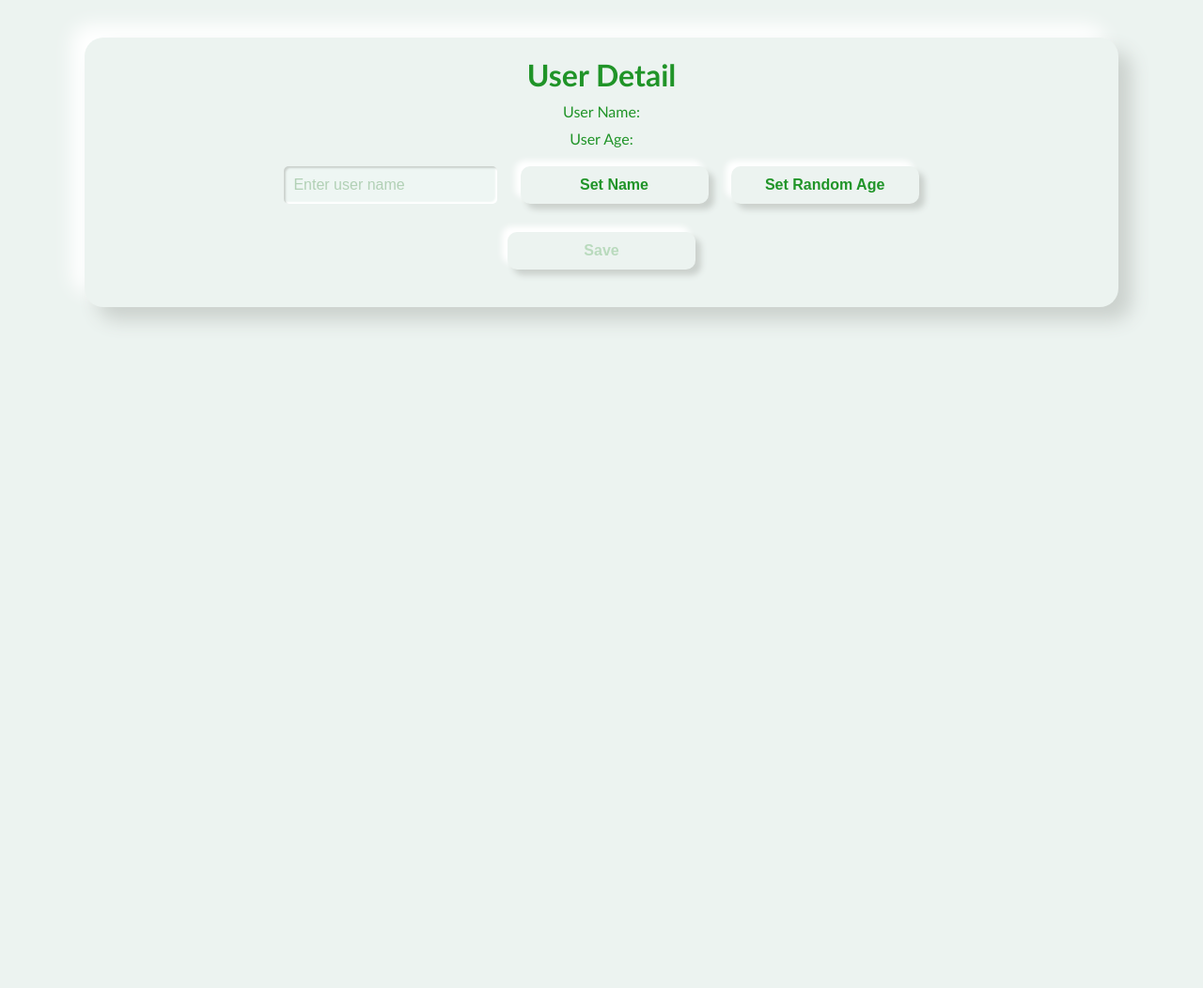
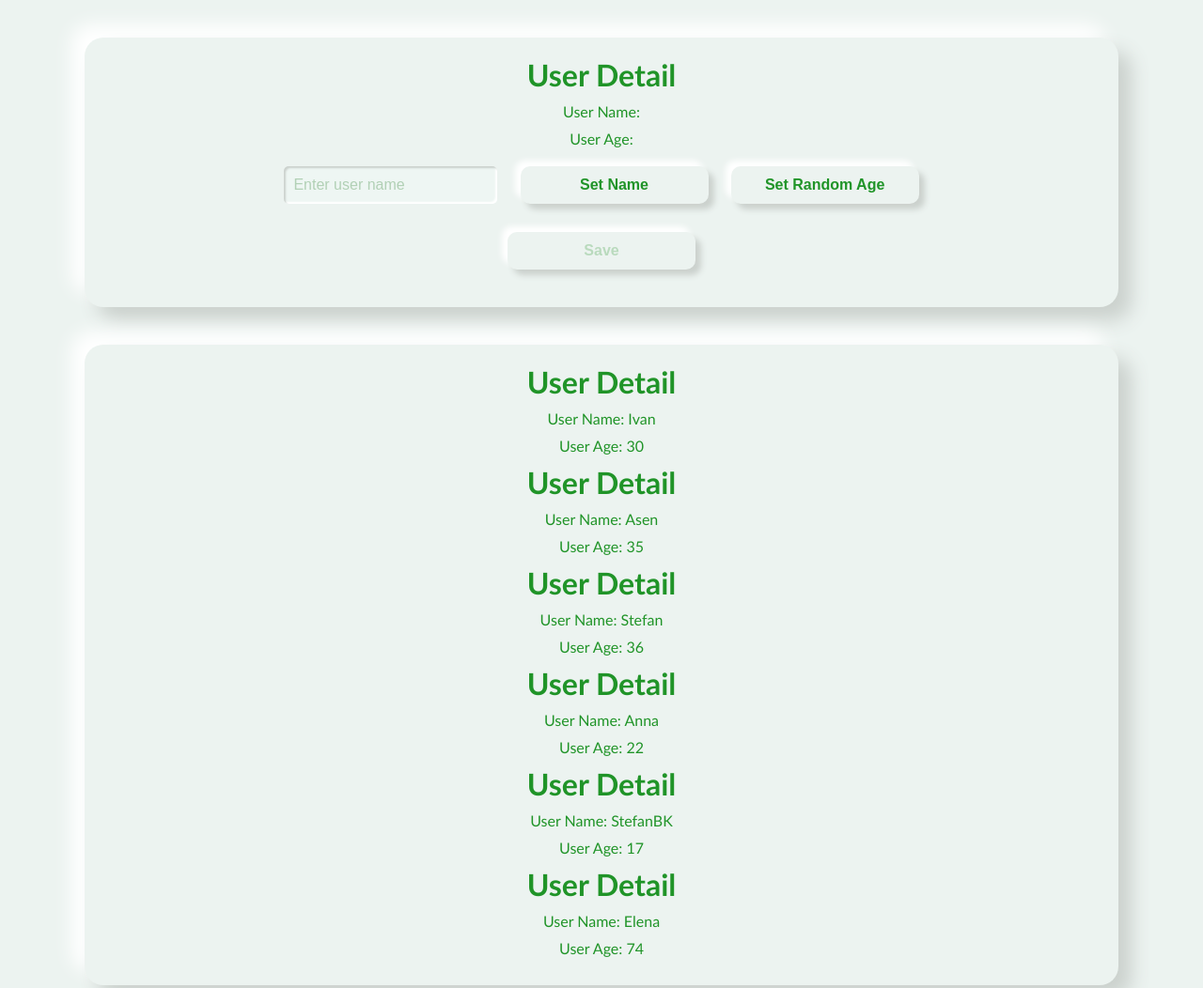
Before and after one commit to Stefan-B-K/WEB-FRAMEWORK, a website with bundled scripts: page index.html in a window 1280 px wide. Shown: the top 1052 px of the page at 94% size. Before the commit the page ends 800 px from the top, so only its background shows below. Built offline with nearby package versions, Linux system fonts and the light colour scheme; data requests are answered from the project's data file.

Commit message:
add abstract CollectionView and UserList

```diff
--- a/index.html
+++ b/index.html
@@ -10,7 +10,8 @@
 
 <body>
 
-<div id="root" class="container"></div>
+<div id="user" class="container"></div>
+<div id="user-list" class="container"></div>
 
 <script src="./src/index.ts"></script>
 </body>
--- a/src/index.ts
+++ b/src/index.ts
@@ -1,14 +1,21 @@
 import { User } from "./models/User"
 import { UserEdit } from "./views/UserEdit";
+import { UserList } from "./views/UserList";
 
 
-const user = User.createUser({ })
+const user = User.createUser({})
+const userRoot = document.getElementById('user')
 
-const root = document.getElementById('root')
-if (root) {
-    const userEdit = new UserEdit(root, user)
-    userEdit.render()
-    console.log(userEdit)
-} else {
-    throw new Error('Root element not found')
-}
+if (userRoot) new UserEdit(userRoot, user).render()
+else throw new Error('Root element not found')
+
+
+const users = User.createUserCollection()
+const userListRoot = document.getElementById('user-list')
+
+users.on('change', () => {
+    if (userListRoot) new UserList(userListRoot, users).render()
+    else throw new Error('Root element not found')
+})
+
+users.fetch()
--- /dev/null
+++ b/src/views/CollectionView.ts
@@ -0,0 +1,20 @@
+import { Collection } from "../models/Collection";
+
+export abstract class CollectionView<T, K> {
+    constructor (public parentNode: Element, public collection: Collection<T, K>) {}
+
+    abstract renderItem(itemParentNode: Element, model: T): void
+
+    render(): void {
+        this.parentNode.innerHTML = ''
+
+        const templateElement = document.createElement('template')
+
+        for (let model of this.collection.models) {
+            const itemParentNode = document.createElement('div')
+            this.renderItem(itemParentNode, model)
+            templateElement.content.append(itemParentNode)
+        }
+        this.parentNode.append(templateElement.content)
+    }
+}
--- /dev/null
+++ b/src/views/UserList.ts
@@ -0,0 +1,9 @@
+import { CollectionView } from "./CollectionView";
+import { User, UserProps } from "../models/User";
+import { UserDetail } from "./UserDetail";
+
+export class UserList extends CollectionView<User, UserProps> {
+    renderItem( itemParentNode: Element, model: User): void {
+            new UserDetail(itemParentNode, model).render()
+    }
+}
--- a/styles.css
+++ b/styles.css
@@ -10,8 +10,6 @@ body {
     margin: 0;
     color: #209428;
     background: #ecf3f0;
-    display: flex;
-    align-items: center;
     text-align: center;
     justify-content: center;
     overflow-y: scroll;
```
